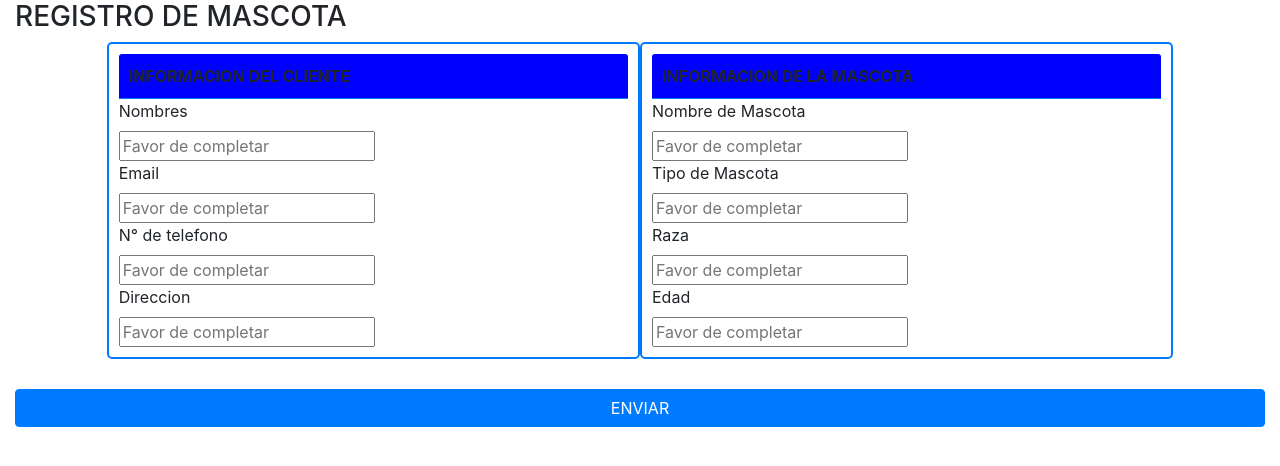
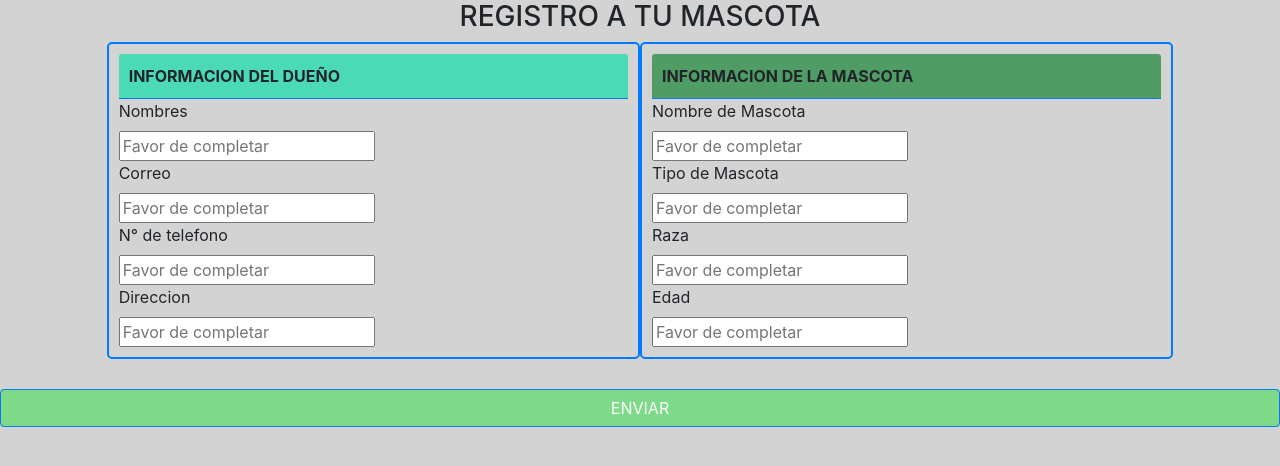
Before and after one commit to lucasromr/examen-parcial, a plain HTML site: page index.html in a window 1280 px wide. Drawn offline with Linux system fonts and the light colour scheme.

Commit message:
tratando de centrar mi boton

```diff
--- a/assets/css/estilos.css
+++ b/assets/css/estilos.css
@@ -24,7 +24,7 @@ button {
 }
 
 #enviar {
-    background-color: #007bff;
+    background-color: hsl(128, 56%, 67%);
     color: white;
 }
 
--- a/index.html
+++ b/index.html
@@ -6,14 +6,22 @@
     <title>Document</title>
     <link rel="stylesheet" href="assets/css/bootstrap.min.css">
     <link rel="stylesheet" href="assets/css/estilos.css">
+    <style>
+        body {
+            background-color: #d3d3d3;
+        }
+
+        h3 {
+            text-align: center;
+        }
+    </style>
 </head>
 <body>
-    <div class="container-fluid" id="contendor">
-        <h3>REGISTRO DE MASCOTA</h3>
+    <div class="container-fluid" id="contenedor">
+        <h3>REGISTRO A TU MASCOTA</h3>
         <div class="row" style="display: flex; justify-content: center; align-items: center;">
-
-            <div class="car col-md-5" >
-                <div class="card-header" style="background-color: blue;">INFORMACION DEL CLIENTE</div>
+            <div class="car col-md-5">
+                <div class="card-header" style="background-color: #4bdab6;">INFORMACION DEL DUEÑO</div>
                 <div>
                     <div>
                         <label for="txt_nombre1">Nombres</label>
@@ -24,7 +32,7 @@
                 </div>
                 <div>
                     <div>
-                        <label for="txt_nombre1">Email</label>
+                        <label for="txt_nombre1">Correo</label>
                     </div>
                     <div>
                         <input type="text" id="txt_mail" placeholder="Favor de completar">
@@ -48,8 +56,8 @@
                 </div>
             </div>
 
-            <div class="car col-md-5" >
-                <div class="card-header" style="background-color: blue;">INFORMACION DE LA MASCOTA</div>
+            <div class="car col-md-5">
+                <div class="card-header" style="background-color: hwb(137 31% 39%);">INFORMACION DE LA MASCOTA</div>
                 <div>
                     <div>
                         <label for="txt_nombre2">Nombre de Mascota</label>
@@ -83,11 +91,7 @@
                     </div>
                 </div>
             </div>
-        </div>
-
-        <button type="button" class="btn btn-primary" id="enviar">ENVIAR</button>
-
-    </div>
+            <button type="submit" class="btn btn-primary btn-mt-3" id="enviar">ENVIAR</button>
 
     <script src="assets/js/jquery.slim.min.js"></script>
     <script src="assets/js/bootstrap.bundle.min.js"></script>
```
